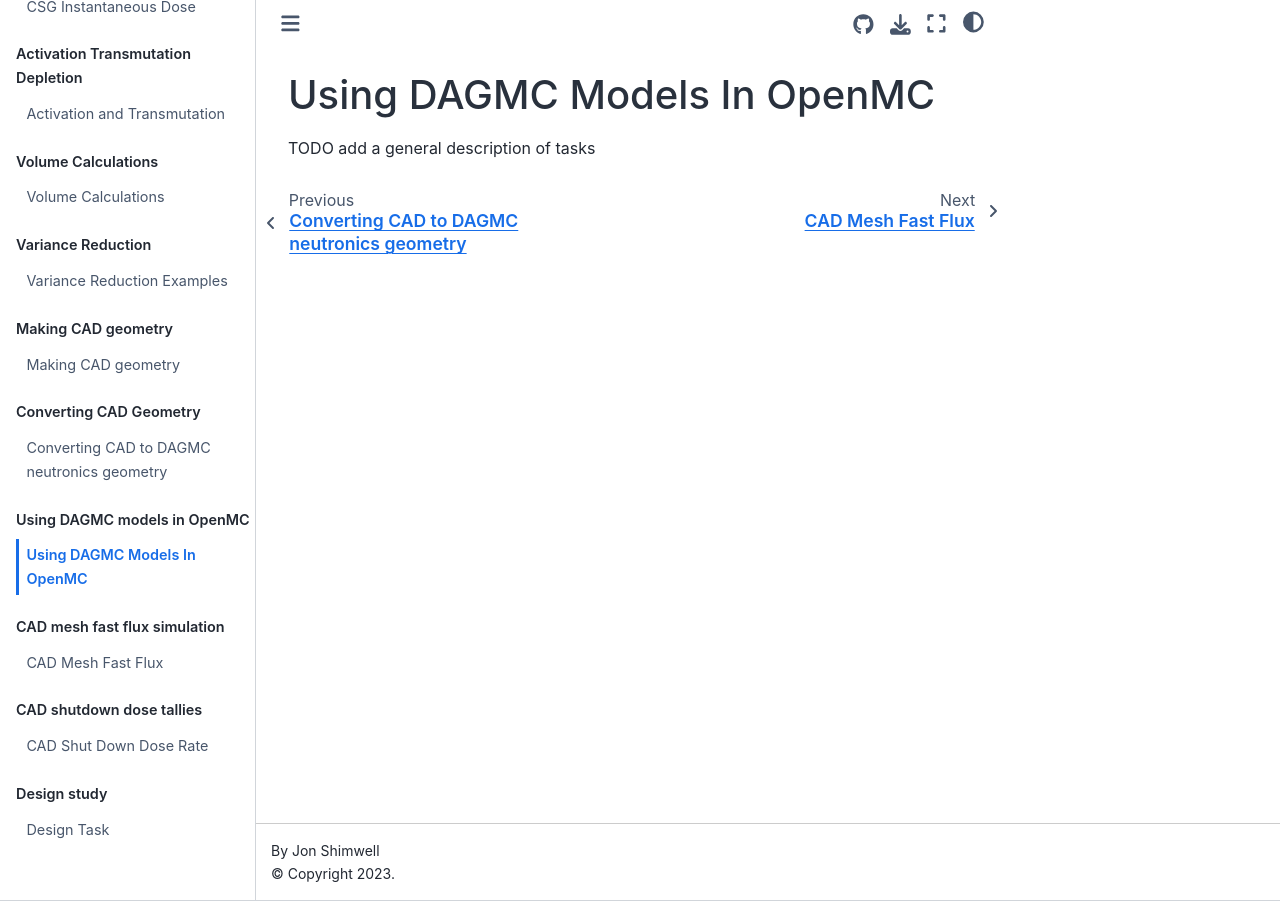
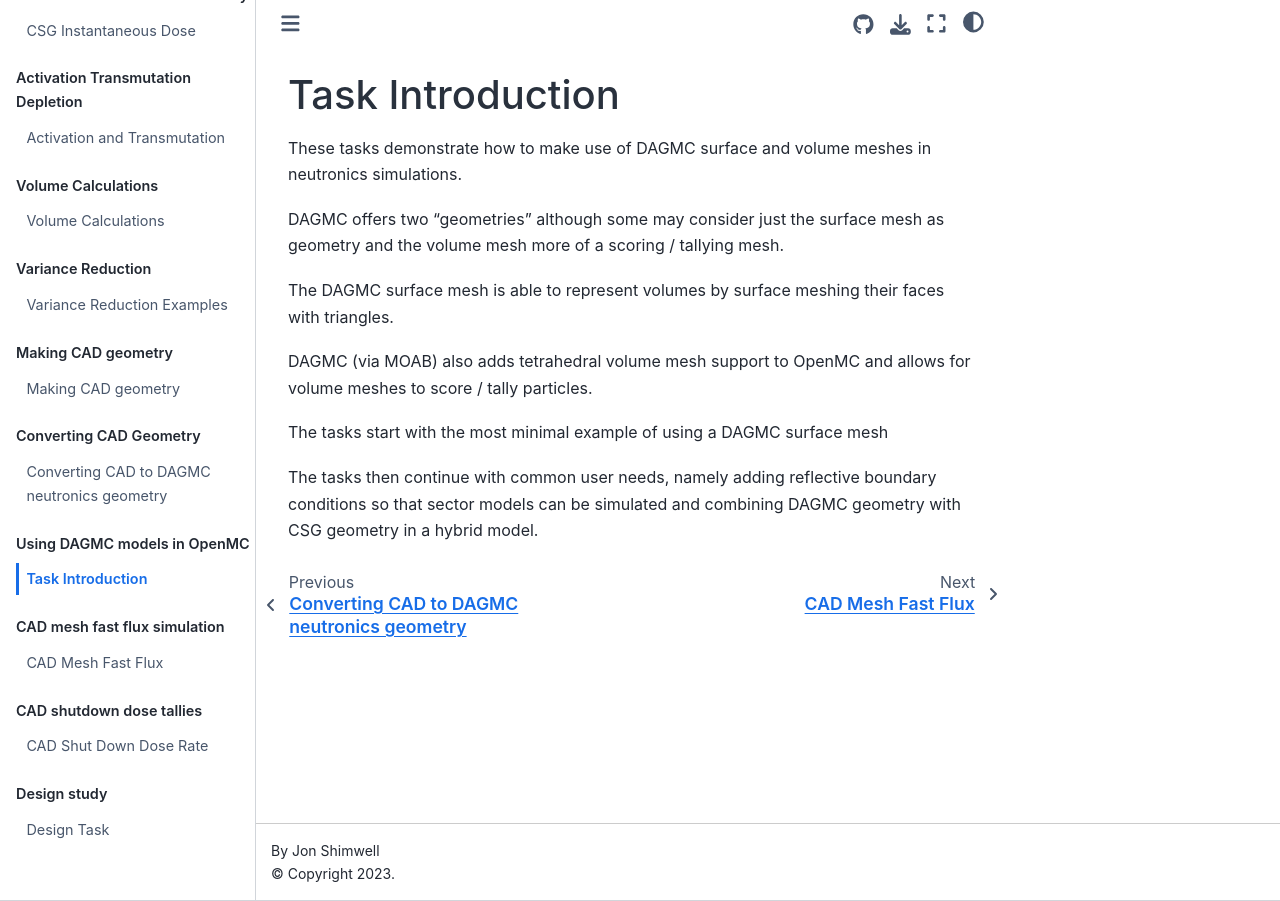
Before and after one commit to fusion-energy/neutronics-workshop, a Jupyter Book: the page built from tasks/task_17_using_DAGMC_models_in_openmc/README.md, in a window 1280 px wide. Built offline with Jupyter Book 1.0.4 settings and Sphinx 7.4.7 and the Sphinx Book theme 1.1.4, drawn with Linux system fonts in a browser that asks for light colours; pages that are not in the unit, such as notebooks, are missing from menus; some of the changed text lies outside the part shown.

Commit message:
added task intro

```diff
--- a/_config.yml
+++ b/_config.yml
@@ -9,7 +9,7 @@
 # See https://jupyterbook.org/content/execute.html
 execute:
   execute_notebooks: auto
-  timeout: 300
+  timeout: 1000
 
 # Define the name of the latex output file for PDF builds
 latex:
@@ -27,7 +27,7 @@
   branch: main  # Which branch of the repository should be used when creating links (optional)
 
 launch_buttons:
-  binderhub_url: https://mybinder.org  # The URL for your BinderHub (e.g., https://mybinder.org)
+  binderhub_url: https://mybinder.org/v2/gh/fusion-energy/neutronics-workshop/HEAD  # The URL for your BinderHub (e.g., https://mybinder.org)
 
 # Add GitHub buttons to your book
 # See https://jupyterbook.org/customize/config.html#add-a-link-to-your-repository
--- a/tasks/task_17_using_DAGMC_models_in_openmc/README.md
+++ b/tasks/task_17_using_DAGMC_models_in_openmc/README.md
@@ -1,3 +1,13 @@
-# Using DAGMC Models In OpenMC
+# Task Introduction
 
-TODO add a general description of tasks
+These tasks demonstrate how to make use of DAGMC surface and volume meshes in neutronics simulations.
+
+DAGMC offers two "geometries" although some may consider just the surface mesh as geometry and the volume mesh more of a scoring / tallying mesh.
+
+The DAGMC surface mesh is able to represent volumes by surface meshing their faces with triangles.
+
+DAGMC (via MOAB) also adds tetrahedral volume mesh support to OpenMC and allows for volume meshes to score / tally particles.
+
+The tasks start with the most minimal example of using a DAGMC surface mesh
+
+The tasks then continue with common user needs, namely adding reflective boundary conditions so that sector models can be simulated and combining DAGMC geometry with CSG geometry in a hybrid model.
```
Also changed, not shown: 1 other file.
